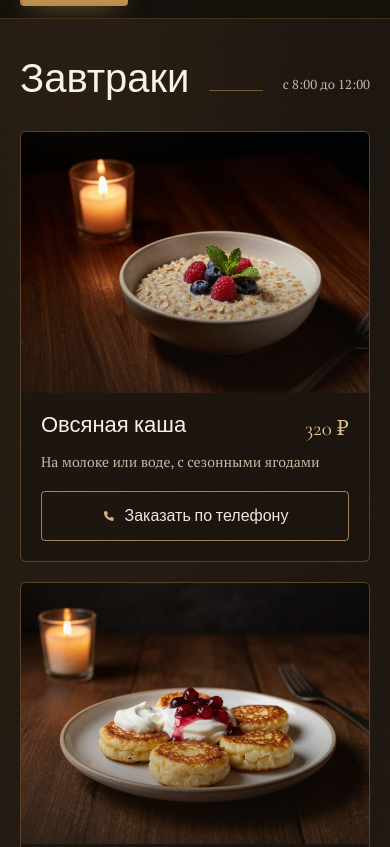
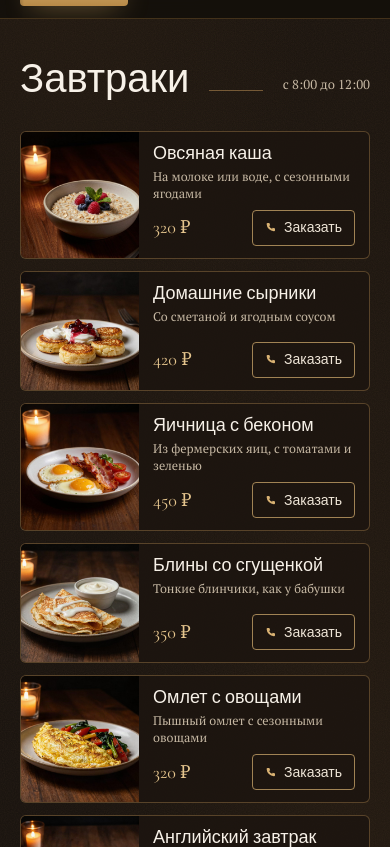
Before and after one commit to papakult/zolotaya-vilka, a Next.js app: page /menu in a window 390 px wide. Shown: the part 1577-2424 px from the top of the page. Built offline with nearby package versions, Linux system fonts and the light colour scheme.

Commit message:
Add files via upload

```diff
--- a/components/MenuTabs.tsx
+++ b/components/MenuTabs.tsx
@@ -18,31 +18,46 @@ function DishCard({ dish, i }: { dish: Dish; i: number }) {
       animate={{ opacity: 1, y: 0 }}
       transition={{ duration: 0.55, ease, delay: Math.min(i, 8) * 0.06 }}
       whileHover={{ y: -4 }}
-      className="group flex w-full flex-col overflow-hidden rounded-md border border-gold-400/35 bg-coal-800/80 transition duration-500 hover:border-gold-300/70 hover:shadow-card"
+      className="group flex w-full flex-row overflow-hidden rounded-md border border-gold-400/35 bg-coal-800/80 transition duration-500 hover:border-gold-300/70 hover:shadow-card sm:flex-col"
     >
-      <div className="relative aspect-[4/3] overflow-hidden">
+      {/* на телефоне фото слева квадратом, с sm и выше сверху на всю ширину */}
+      <div className="relative aspect-square w-[118px] shrink-0 overflow-hidden sm:aspect-[4/3] sm:w-full">
         <Image
           src={dish.image}
           alt={dish.name}
           fill
-          sizes="(min-width:1024px) 380px, (min-width:640px) 50vw, 100vw"
+          sizes="(min-width:1024px) 380px, (min-width:640px) 50vw, 118px"
           className="object-cover transition duration-[1.2s] ease-out group-hover:scale-105"
         />
-        <div className="absolute inset-0 bg-gradient-to-t from-coal-900/60 via-transparent to-transparent" />
+        <div className="absolute inset-0 hidden bg-gradient-to-t from-coal-900/60 via-transparent to-transparent sm:block" />
       </div>
-      <div className="flex flex-1 flex-col p-5 sm:p-6">
+      <div className="flex min-w-0 flex-1 flex-col px-3.5 py-3 sm:p-6">
         <div className="flex items-start justify-between gap-4">
-          <h3 className="font-serif text-[22px] leading-[1.1] text-[#f7f1e8]">{dish.name}</h3>
-          {dish.price ? (
-            <span className="shrink-0 whitespace-nowrap font-serif text-[21px] text-gold-200">{dish.price}</span>
-          ) : (
-            <span className="shrink-0 whitespace-nowrap pt-1.5 font-body text-[12px] text-ink-soft">цена по телефону</span>
+          <h3 className="font-serif text-[18px] leading-[1.1] text-[#f7f1e8] sm:text-[22px]">{dish.name}</h3>
+          {dish.price && (
+            <span className="hidden shrink-0 whitespace-nowrap font-serif text-[21px] text-gold-200 sm:inline">{dish.price}</span>
+          )}
+          {!dish.price && (
+            <span className="hidden shrink-0 whitespace-nowrap pt-1.5 font-body text-[12px] text-ink-soft sm:inline">цена по телефону</span>
           )}
         </div>
-        <p className="mt-2 flex-1 text-[14px] leading-snug text-ink-muted">{dish.desc}</p>
+        <p className="mt-1 line-clamp-2 flex-1 text-[12.5px] leading-snug text-ink-muted sm:mt-2 sm:line-clamp-none sm:text-[14px]">{dish.desc}</p>
+        {/* нижняя строка на телефоне: цена + маленькая кнопка звонка */}
+        <div className="mt-2 flex items-center justify-between gap-3 sm:hidden">
+          <span className={dish.price ? "font-serif text-[18px] text-gold-200" : "font-body text-[11.5px] text-ink-soft"}>
+            {dish.price || "цена по телефону"}
+          </span>
+          <a
+            href={site.phoneHref}
+            aria-label={`Заказать ${dish.name} по телефону`}
+            className="inline-flex h-9 items-center gap-1.5 rounded-[4px] border border-gold-300/70 px-3 font-serif text-[14px] text-ink active:bg-gold-300/15"
+          >
+            <I.Phone size={13} className="text-gold-300" /> Заказать
+          </a>
+        </div>
         <a
           href={site.phoneHref}
-          className="mt-5 inline-flex items-center justify-center gap-2 rounded-[4px] border border-gold-300/70 px-4 py-3 font-serif text-[16px] text-ink transition duration-300 hover:border-transparent hover:bg-gold-btn hover:text-coal-900 hover:shadow-gold active:scale-[0.98] [&:hover_svg]:text-coal-900"
+          className="mt-5 hidden items-center justify-center gap-2 rounded-[4px] border border-gold-300/70 px-4 py-3 font-serif text-[16px] text-ink transition duration-300 hover:border-transparent hover:bg-gold-btn hover:text-coal-900 hover:shadow-gold active:scale-[0.98] sm:inline-flex [&:hover_svg]:text-coal-900"
         >
           <I.Phone size={15} className="text-gold-300" /> Заказать по телефону
         </a>
@@ -238,7 +253,7 @@ export default function MenuTabs() {
                 </div>
               </div>
             ) : (
-              <div className="grid gap-5 sm:grid-cols-2 lg:grid-cols-3 lg:gap-6">
+              <div className="grid gap-3 sm:grid-cols-2 sm:gap-5 lg:grid-cols-3 lg:gap-6">
                 {cat.items.map((dish, i) => (
                   <div key={dish.name} className="flex">
                     <DishCard dish={dish} i={i} />
```
